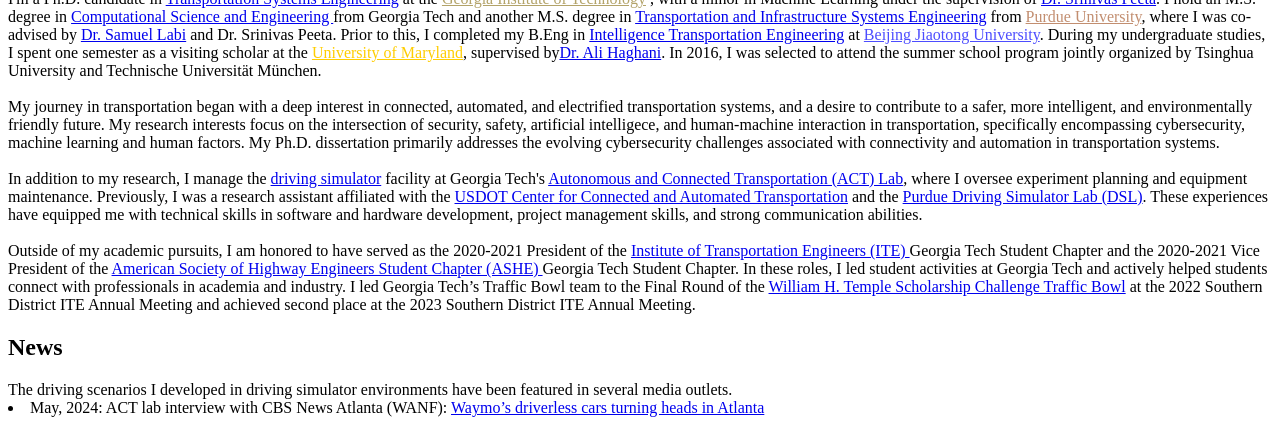
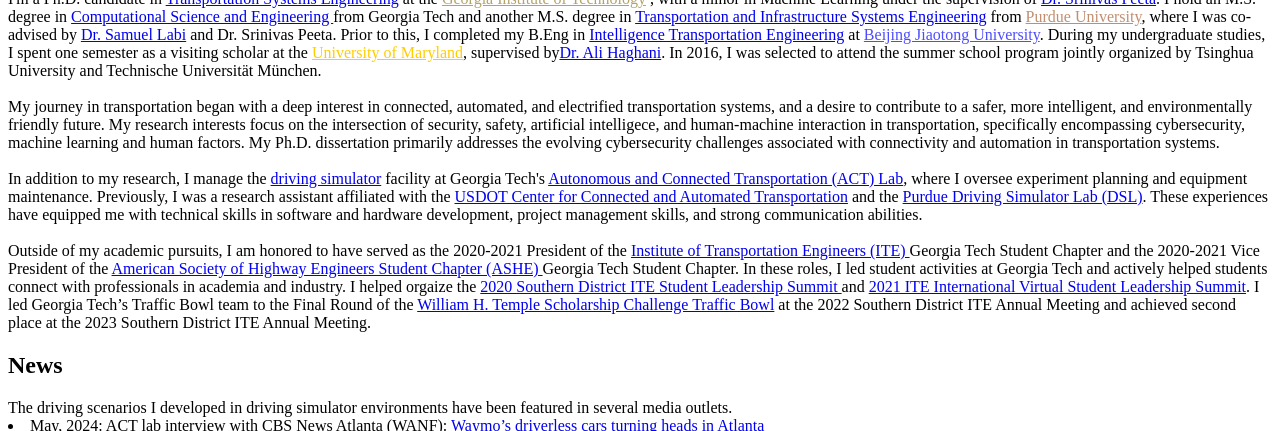
Before and after one commit to YangjiaoChen/YangjiaoChen.github.io, a Jekyll site: the page built from index.html, in a window 1280 px wide and 900 px high, scrolled down 701 px, cut to the strip 0-431 px from the top of the window. Built offline with Jekyll 4.4.1, drawn with Linux system fonts in a browser that asks for light colours.

Commit message:
Update index.html

```diff
--- a/index.html
+++ b/index.html
@@ -140,6 +140,8 @@ where I oversee experiment planning and equipment maintenance. Previously, I was
 Outside of my academic pursuits, I am honored to have served as the 2020-2021 President of the <a href="https://ite.ce.gatech.edu" target="_blank">Institute of Transportation Engineers (ITE) </a> Georgia Tech Student Chapter and
 the 2020-2021 Vice President of the <a href="https://georgia.ashe.pro" target="_blank">American Society of Highway Engineers Student Chapter (ASHE) </a> Georgia Tech Student Chapter.
 In these roles, I led student activities at Georgia Tech and actively helped students connect with professionals in academia and industry.
+	I helped orgaize the <a href="https://www.sdite.org/student-traffic-bowl/" target="_blank">2020 Southern District ITE Student Leadership Summit </a>
+	and <a href="https://www.ite.org/events-meetings/student-leadership-summits/" target="_blank">2021 ITE International Virtual Student Leadership Summit</a>.
 	I led Georgia Tech’s Traffic Bowl team to the Final Round of the <a href="https://www.sdite.org/student-traffic-bowl/" target="_blank">William H. Temple Scholarship Challenge Traffic Bowl</a>
 	at the 2022 Southern District ITE Annual Meeting and achieved second place at the 2023 Southern District ITE Annual Meeting.
 </p>
```
